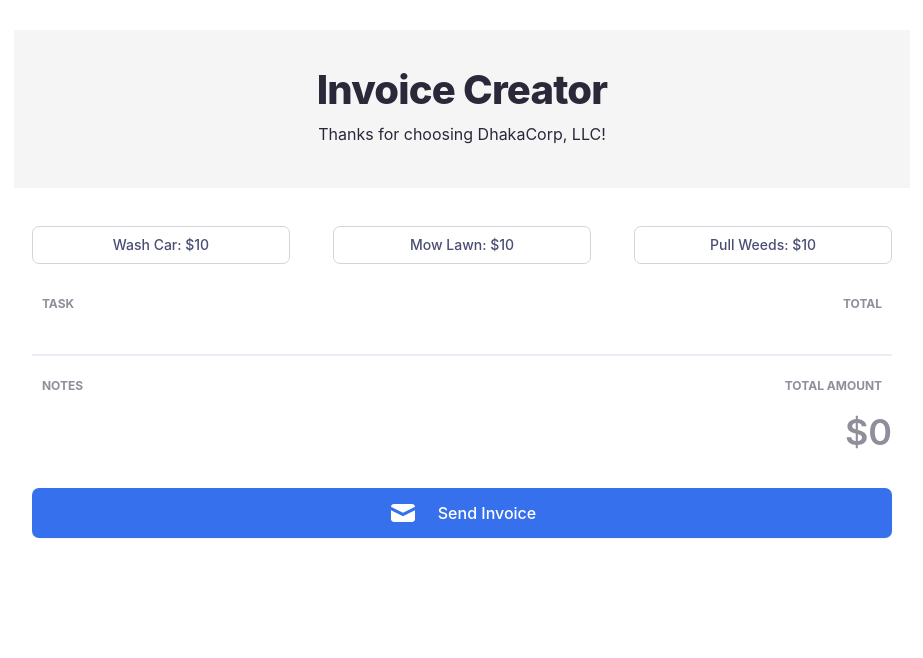
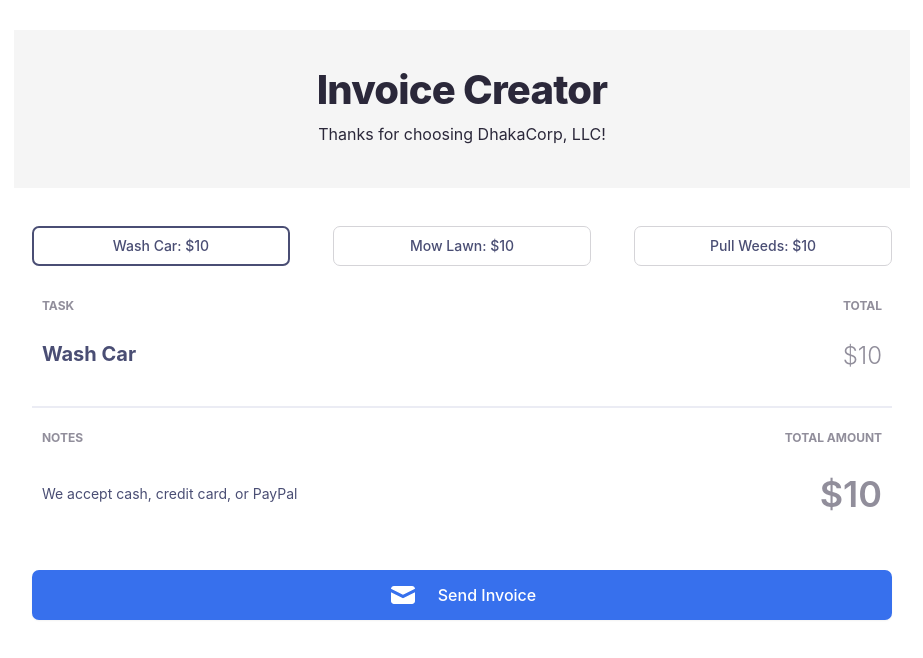
Before and after one commit to Shivam-Dhaka12/Invoice-Creator, a plain HTML site: page index.html in a window 1280 px wide. Both pictures are taken after a click on the button "Wash Car: $10". Shown: the whole page, without its empty margins (178-1101 px from the left). Drawn offline with Linux system fonts and the light colour scheme; a web font is replaced by a local one.

Commit message:
basic js added 9:54 06-05-22

```diff
--- a/index.html
+++ b/index.html
@@ -16,13 +16,16 @@
         <div class="lower-section">
             <div class="mid-section">
                 <div class="btns">
-                    <button class="btn">Wash Car: $10</button>
-                    <button class="btn">Mow Lawn: $10</button>
-                    <button class="btn">Pull Weeds: $10</button>
+                    <button id="washcar" class="btn" value="Wash Car">Wash Car: $10</button>
+                    <button id="mowlawn" class="btn" value="Mow Lawn">Mow Lawn: $10</button>
+                    <button id="pullweeds" class="btn" value="Pull Weeds">Pull Weeds: $10</button>
                 </div>
                 <div class="subtext">
                     <span class="subtext-items">TASK</span>
                     <span class="subtext-items">TOTAL</span>
+                </div>
+                <div id="list">
+
                 </div>
                 <div class="line"></div>
             </div>
@@ -31,7 +34,10 @@
                     <span class="subtext-items">NOTES</span>
                     <span class="subtext-items">TOTAL AMOUNT</span>
                 </div>
-                <p id="total">$0</p>
+                <div class="box">
+                    <span id="notes"></span>
+                    <span id="total">$0</span>
+                </div>
                 <button id="send-btn"><svg class = "send-btn-items" width="30" height="30" viewBox="0 0 64 64" fill="none" xmlns="http://www.w3.org/2000/svg">
                     <path d="M51.2 14.4H51.2003C52.4253 14.3998 53.604 14.868 54.4951 15.7086C55.1377 16.3149 55.5957 17.0819 55.8277 17.9213L32 29.8336L8.17228 17.9213C8.40429 17.0819 8.86224 16.3149 9.50493 15.7086C10.396 14.868 11.5747 14.3998 12.7997 14.4H12.8H51.2ZM31.2844 40.2087L32 40.5665L32.7155 40.2087L56 28.5665V44.8001C56 46.0731 55.4943 47.294 54.5941 48.1942C53.6939 49.0943 52.473 49.6001 51.2 49.6001H12.8C11.527 49.6001 10.3061 49.0943 9.40588 48.1942C8.50571 47.294 7.99999 46.0731 7.99999 44.8001V28.5665L31.2844 40.2087Z" fill="white" stroke="white" stroke-width="3.2"/>
                     </svg>
--- a/index.js
+++ b/index.js
@@ -0,0 +1,52 @@
+const washcarEL = document.getElementById("washcar");
+const mowlawnEL = document.getElementById("mowlawn");
+const pullweedsEL = document.getElementById("pullweeds");
+const listEl = document.getElementById("list");
+const notesEl = document.getElementById("notes");
+const totalEl = document.getElementById("total");
+const sendbtnEl = document.getElementById("send-btn");
+
+let services = []
+let sum = 0;
+
+sendbtnEl.addEventListener("click" , function () {
+    listEl.innerHTML = "";
+    sum = 0;
+    notesEl.textContent = "";
+    totalEl.textContent = `$${sum}`;
+})
+
+function onClick(idEl) {
+    idEl.addEventListener("click",function () {
+        idEl.style.border = "2px solid #4A4E74";
+        idEl.disabled = true;
+        services.push(idEl.value);
+        localStorage.setItem("services",JSON.stringify(services));
+        renderitems(services);
+        if (!notesEl.textContent) {
+            notesEl.textContent = "We accept cash, credit card, or PayPal";
+        }
+        sum += 10;
+        totalEl.textContent = `$${sum}`;
+    })
+}
+
+onClick(washcarEL);
+onClick(mowlawnEL);
+onClick(pullweedsEL);
+
+function renderitems(services) {
+
+        let item = document.createElement("div");
+        item.className = "list-item";
+        let task  = document.createElement("div");
+        let price = document.createElement("div");
+        task.className = "task";
+        price.className = "price";
+        task.textContent = services[services.length -1];
+        price.textContent = "$10";
+        item.appendChild(task);
+        item.appendChild(price);
+        listEl.appendChild(item);
+
+}
--- a/style.css
+++ b/style.css
@@ -119,9 +119,27 @@ footer {
     width: 100%;
 }
 
+.box {
+    width: 100%;
+    display: flex;
+    padding: 0 10px;
+    align-items: center;
+}
+
+#notes {
+    width: 50%;
+    font-family: 'Inter';
+    font-style: normal;
+    font-weight: 400;
+    font-size: 14px;
+    line-height: 150%;
+    /* identical to box height, or 15pxx */
+    color: #4A4E74;
+}
+
 #total {
     margin: 20px 0;
-    width: 100%;
+    width: 50%;
     font-family: 'Inter';
     font-style: normal;
     font-weight: 600;
@@ -133,6 +151,7 @@ footer {
 }
 
 #send-btn {
+    cursor: pointer;
     margin: 40px auto 0;
     width: 100%;
     display: flex;
@@ -145,6 +164,14 @@ footer {
     align-items: center;
 }
 
+#send-btn:hover {
+    background-color: #3467d6;
+}
+
+#send-btn:active {
+    box-shadow: 0 0 3px rgb(113, 113, 113);
+}
+
 .send-btn-items {
     width: fit-content;
     margin: 0 10px;
@@ -155,3 +182,32 @@ footer {
     font-size: 16px;
     line-height: 150%;
 }
+
+#list {
+    width: 100%;
+    padding: 0 10px;
+}
+
+.list-item {
+    width: 100%;
+    display: flex;
+    font-family: 'Inter';
+    font-style: normal;
+    line-height: 100%;
+    padding: 20px 0 0 0;
+}
+
+.task {
+    font-style: normal;
+    font-weight: 700;
+    font-size: 20px;
+    color: #4A4E74;
+}
+
+.price {
+    text-align: right;
+    font-weight: 300;
+    font-size: 24px;
+    line-height: 83%;
+    color: #918E9B;
+}
```
